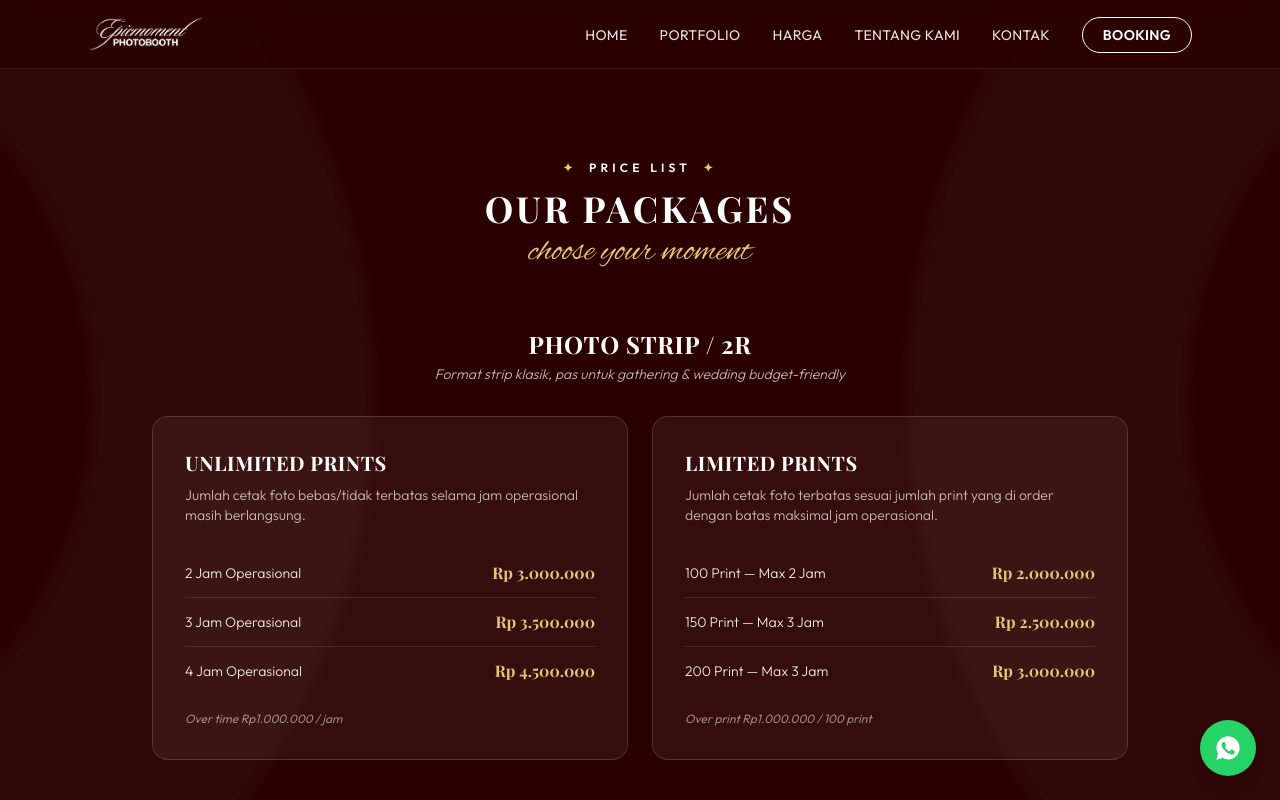
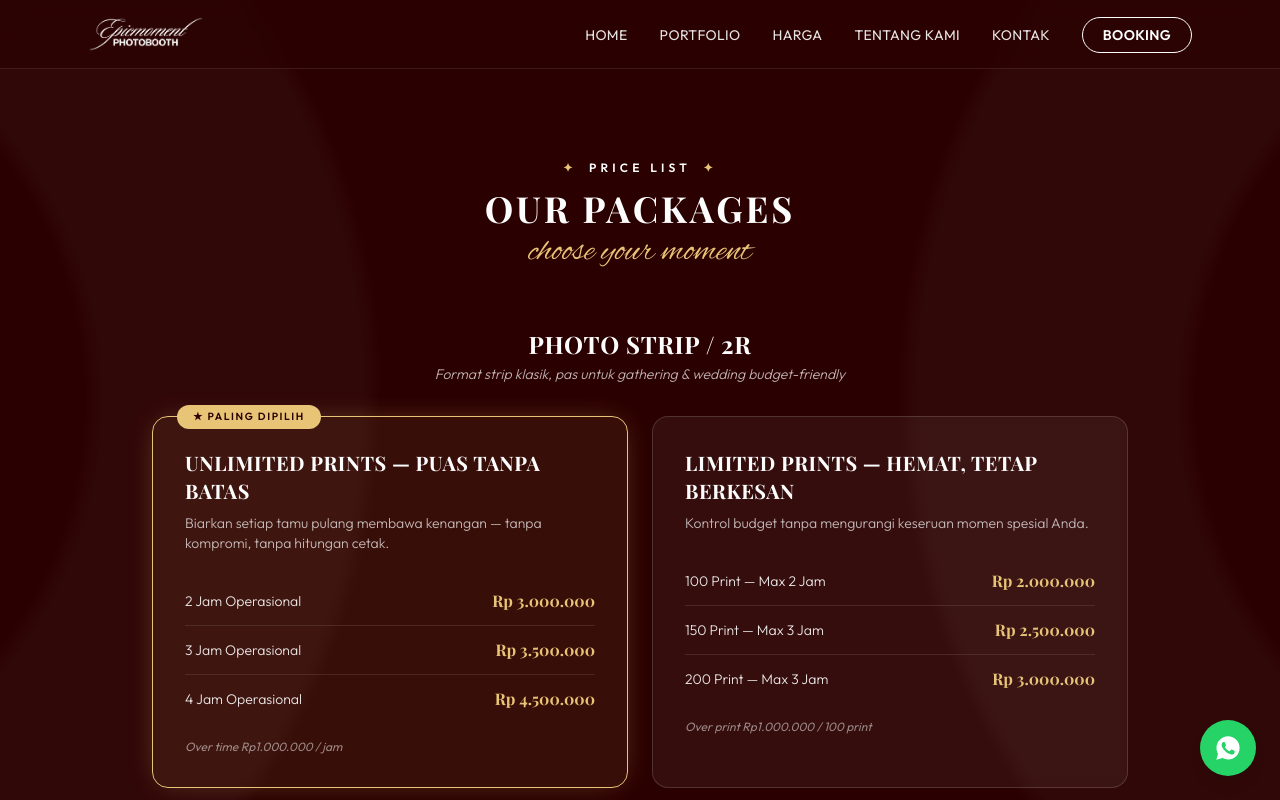
Before and after one commit to gustiyuda14-source/EPICMOMENT-PHOTOBOOTH, a Next.js app: page /harga in a window 1280 px wide. Shown: the top 800 px of the page. Built offline with nearby package versions, Linux system fonts and the light colour scheme.

Commit message:
Make Unlimited/Limited pricing copy more persuasive
Rewrite tier titles/descriptions to be benefit-driven instead of
plain descriptive, and add a "Paling Dipilih" gold badge + glow on
the Unlimited tier to nudge customers toward the higher-value option.

```diff
--- a/src/components/PriceTable.tsx
+++ b/src/components/PriceTable.tsx
@@ -2,7 +2,19 @@ import { PriceTable as PriceTableType, formatIDR } from "@/data/packages";
 
 export function PriceTable({ table }: { table: PriceTableType }) {
   return (
-    <div className="rounded-2xl border border-cream/15 bg-cream/5 p-6 backdrop-blur-sm sm:p-8">
+    <div
+      className={`relative rounded-2xl border p-6 backdrop-blur-sm sm:p-8 ${
+        table.recommended
+          ? "border-gold bg-gold/[0.07] shadow-[0_0_30px_-10px_rgba(232,196,119,0.4)]"
+          : "border-cream/15 bg-cream/5"
+      }`}
+    >
+      {table.recommended && (
+        <span className="absolute -top-3 left-6 rounded-full bg-gold px-4 py-1 text-[0.65rem] font-bold uppercase tracking-[0.15em] text-maroon-deep">
+          ★ Paling Dipilih
+        </span>
+      )}
+
       <h3 className="font-serif text-xl font-bold uppercase tracking-wide">{table.title}</h3>
       <p className="mt-2 text-sm font-light text-cream/70">{table.description}</p>
 
--- a/src/data/packages.ts
+++ b/src/data/packages.ts
@@ -12,6 +12,7 @@ export type PriceTable = {
   description: string;
   rows: PriceRow[];
   overageNote: string;
+  recommended?: boolean;
 };
 
 export type FormatPricing = {
@@ -30,9 +31,10 @@ export const PRICING: FormatPricing[] = [
     tables: [
       {
         tier: "unlimited",
-        title: "Unlimited Prints",
+        title: "Unlimited Prints — Puas Tanpa Batas",
         description:
-          "Jumlah cetak foto bebas/tidak terbatas selama jam operasional masih berlangsung.",
+          "Biarkan setiap tamu pulang membawa kenangan — tanpa kompromi, tanpa hitungan cetak.",
+        recommended: true,
         rows: [
           { label: "2 Jam Operasional", price: 3_000_000 },
           { label: "3 Jam Operasional", price: 3_500_000 },
@@ -42,9 +44,9 @@ export const PRICING: FormatPricing[] = [
       },
       {
         tier: "limited",
-        title: "Limited Prints",
+        title: "Limited Prints — Hemat, Tetap Berkesan",
         description:
-          "Jumlah cetak foto terbatas sesuai jumlah print yang di order dengan batas maksimal jam operasional.",
+          "Kontrol budget tanpa mengurangi keseruan momen spesial Anda.",
         rows: [
           { label: "100 Print — Max 2 Jam", price: 2_000_000 },
           { label: "150 Print — Max 3 Jam", price: 2_500_000 },
@@ -61,9 +63,10 @@ export const PRICING: FormatPricing[] = [
     tables: [
       {
         tier: "unlimited",
-        title: "Unlimited Prints",
+        title: "Unlimited Prints — Puas Tanpa Batas",
         description:
-          "Jumlah cetak foto bebas/tidak terbatas selama jam operasional masih berlangsung.",
+          "Biarkan setiap tamu pulang membawa kenangan — tanpa kompromi, tanpa hitungan cetak.",
+        recommended: true,
         rows: [
           { label: "2 Jam Operasional", price: 3_500_000 },
           { label: "3 Jam Operasional", price: 4_000_000 },
@@ -73,9 +76,9 @@ export const PRICING: FormatPricing[] = [
       },
       {
         tier: "limited",
-        title: "Limited Prints",
+        title: "Limited Prints — Hemat, Tetap Berkesan",
         description:
-          "Jumlah cetak foto terbatas sesuai jumlah print yang di order dengan batas maksimal jam operasional.",
+          "Kontrol budget tanpa mengurangi keseruan momen spesial Anda.",
         rows: [
           { label: "100 Print — Max 2 Jam", price: 2_500_000 },
           { label: "150 Print — Max 3 Jam", price: 3_000_000 },
```
